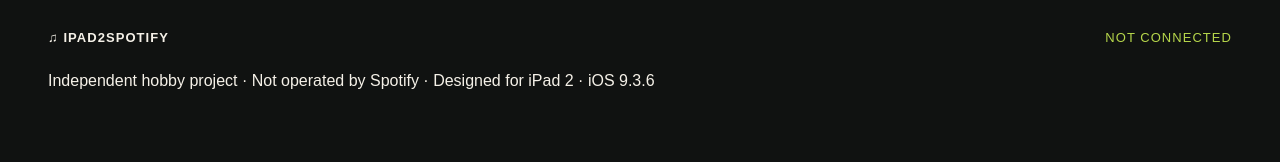
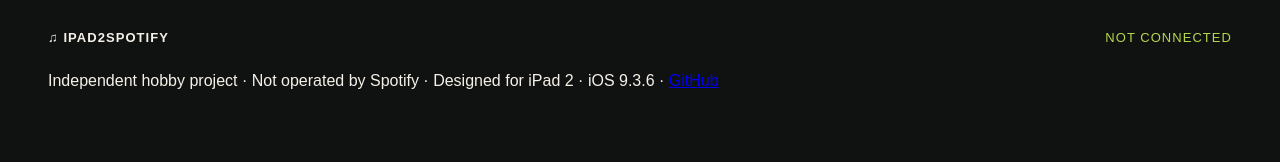
Before and after one commit to turbolego/iPad2Spotify, a website: page index.html in a window 1280 px wide. Shown: the top 162 px of the page. Drawn offline with Linux system fonts and the light colour scheme; no server answers.

Commit message:
Update index.html

```diff
--- a/index.html
+++ b/index.html
@@ -22,8 +22,7 @@
     </section>
     <div id="artist-modal" class="modal hidden" role="dialog" aria-modal="true" aria-labelledby="artist-question"><div class="modal-box artist-box"><p id="artist-question">Search artist</p><label for="artist-query">Artist name</label><input id="artist-query" type="text" autocorrect="off" spellcheck="false" placeholder="Enter artist name"><button id="artist-search-go" class="primary">Search</button><div id="artist-results" class="artist-results"></div><p id="artist-message" class="message"></p><button id="artist-cancel" class="secondary">Cancel</button></div></div>
     <div id="exit-modal" class="modal hidden" role="dialog" aria-modal="true" aria-labelledby="exit-question"><div class="modal-box"><p id="exit-question">Exit minimalist view?</p><button id="exit-yes" class="primary">yes</button><button id="exit-no" class="secondary">no</button></div></div>
-    <footer>Independent hobby project · Not operated by Spotify · Designed for iPad 2 · iOS 9.3.6</footer>
+    <footer>Independent hobby project · Not operated by Spotify · Designed for iPad 2 · iOS 9.3.6 · <a href="https://github.com/turbolego/iPad2Spotify" class="footer-link">GitHub</a></footer>
   </main><script src="app.js?v=2"></script>
 </body>
-  <footer>Independent hobby project · Not operated by Spotify · Designed for iPad 2 · iOS 9.3.6 · <a href="https://github.com/turbolego/iPad2Spotify" class="footer-link">GitHub</a></footer>
 </html>
```
